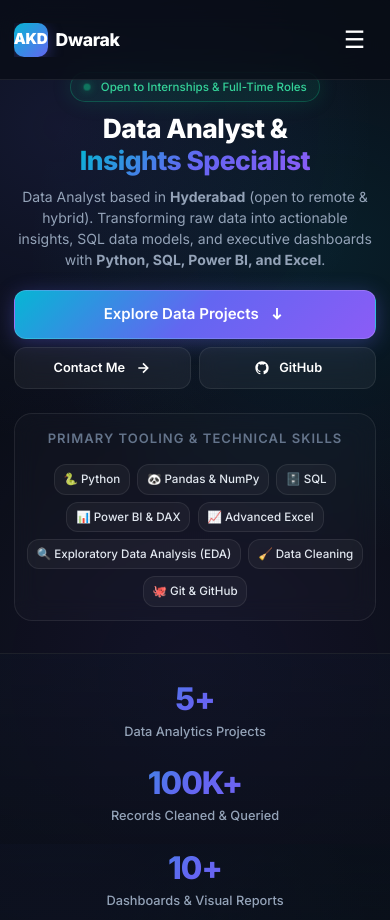
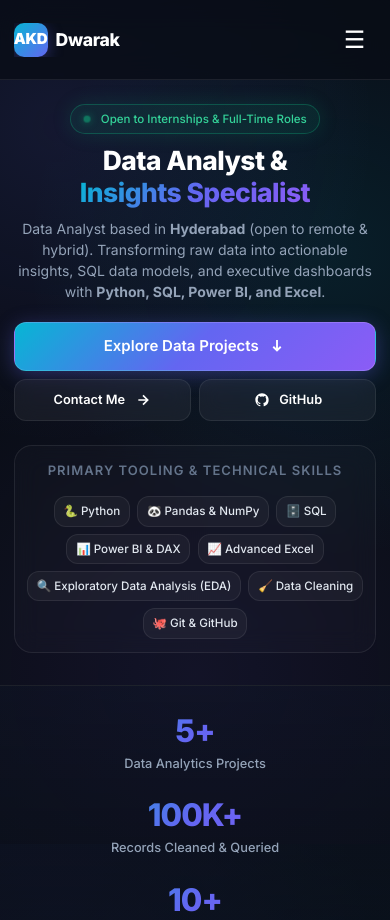
Before and after one commit to Dwarak6/PROTOFOLIO, a plain HTML site: page index.html in a window 390 px wide. Shown: the top 920 px of the page. Drawn offline with Linux system fonts and the light colour scheme.

Commit message:
Fix hero section top padding - pill no longer hidden behind navbar on mobile

```diff
--- a/css/styles.css
+++ b/css/styles.css
@@ -1184,7 +1184,7 @@ button, input, textarea, select {
     display: flex;
   }
   .hero-section {
-    padding-top: 5rem;
+    padding-top: 7rem;
     padding-bottom: 2rem;
     min-height: auto;
   }
@@ -1351,7 +1351,7 @@ button, input, textarea, select {
     padding: 3rem 0;
   }
   .hero-section {
-    padding-top: 4.5rem;
+    padding-top: 6.5rem;
     padding-bottom: 2rem;
   }
   .hero-title {
```
